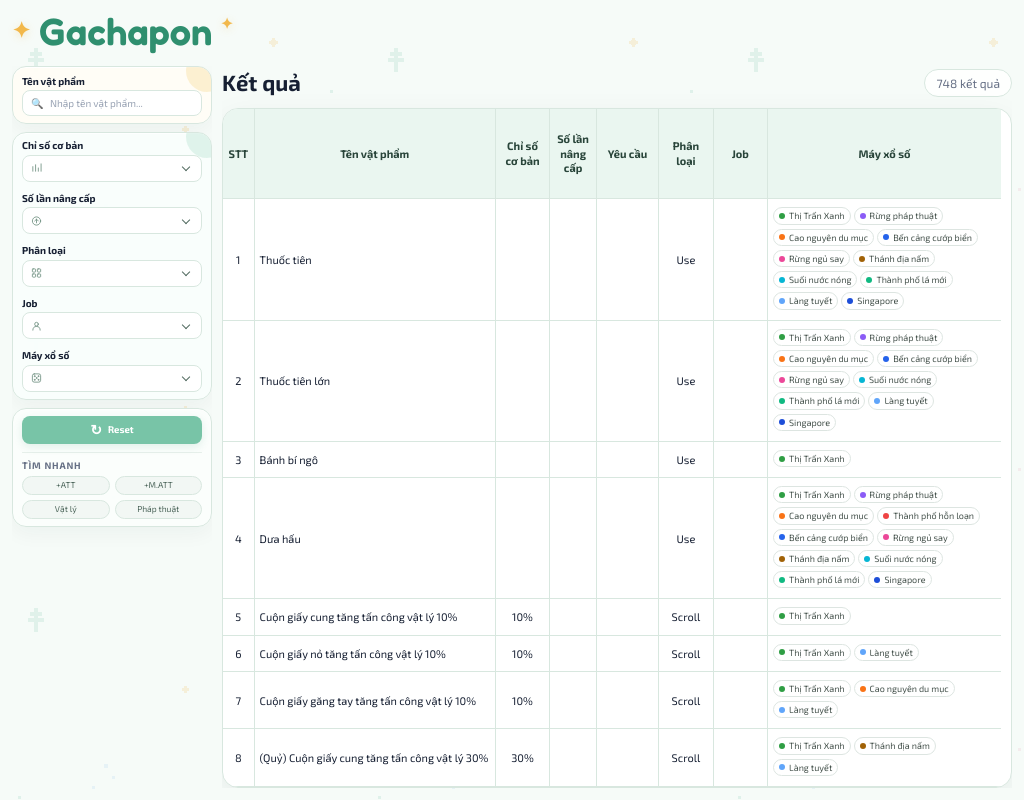
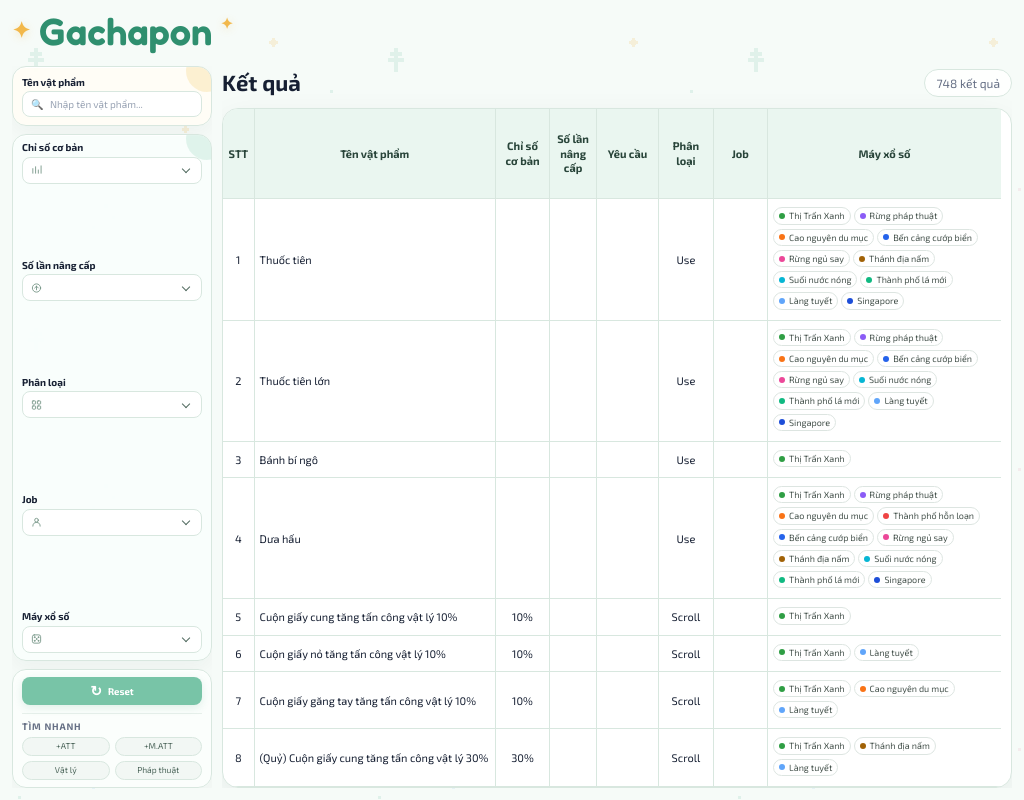
Before and after one commit to thuxinhdeptmt/nhap2, a plain HTML site: page index.html in a window 1024 px wide. Drawn offline with Linux system fonts and the light colour scheme.

Commit message:
Update style.css

```diff
--- a/style.css
+++ b/style.css
@@ -1904,3 +1904,79 @@ body::-webkit-scrollbar {
     padding-top: 9px !important;
   }
 }
+
+/* =========================================================
+   FIX NHỊP SIDEBAR — HAI BÊN BẰNG CHIỀU CAO, KHOẢNG CÁCH ĐỀU
+   Không kéo giãn ô nhập, không tạo khoảng trống lớn trước Reset
+   ========================================================= */
+
+@media (min-width: 901px) {
+  .sidebar,
+  .sidebar-body {
+    height: 100% !important;
+    min-height: 0 !important;
+  }
+
+  .sidebar-body {
+    display: flex !important;
+    flex-direction: column !important;
+    justify-content: flex-start !important;
+    gap: 10px !important;
+  }
+
+  /* Card tìm kiếm và card dưới giữ nguyên kích thước */
+  .filter-card-search,
+  .sidebar-footer-card {
+    flex: 0 0 auto !important;
+    margin: 0 !important;
+  }
+
+  /* Khối bộ lọc nhận phần chiều cao còn lại để đáy sidebar
+     ngang với đáy bảng, nhưng không làm các ô select cao lên */
+  .filter-card-options {
+    flex: 1 1 auto !important;
+    min-height: 0 !important;
+    margin: 0 !important;
+
+    display: flex !important;
+    flex-direction: column !important;
+    justify-content: space-between !important;
+    gap: 0 !important;
+
+    padding-top: 12px !important;
+    padding-bottom: 12px !important;
+  }
+
+  /* Các mục trong khối bộ lọc có khoảng cách bằng nhau */
+  .filter-card-options .field {
+    flex: 0 0 auto !important;
+    margin: 0 !important;
+  }
+
+  /* Card tên vật phẩm có thêm một chút khoảng thở phía trên */
+  .filter-card-search {
+    padding-top: 11px !important;
+    padding-bottom: 9px !important;
+  }
+
+  /* Không đẩy riêng Reset xuống đáy bằng margin tự động */
+  .sidebar-footer-card {
+    margin-top: 0 !important;
+  }
+}
+
+@media (max-width: 1200px) and (min-width: 901px) {
+  .sidebar-body {
+    gap: 8px !important;
+  }
+
+  .filter-card-options {
+    padding-top: 10px !important;
+    padding-bottom: 10px !important;
+  }
+
+  .filter-card-search {
+    padding-top: 10px !important;
+    padding-bottom: 8px !important;
+  }
+}
```
